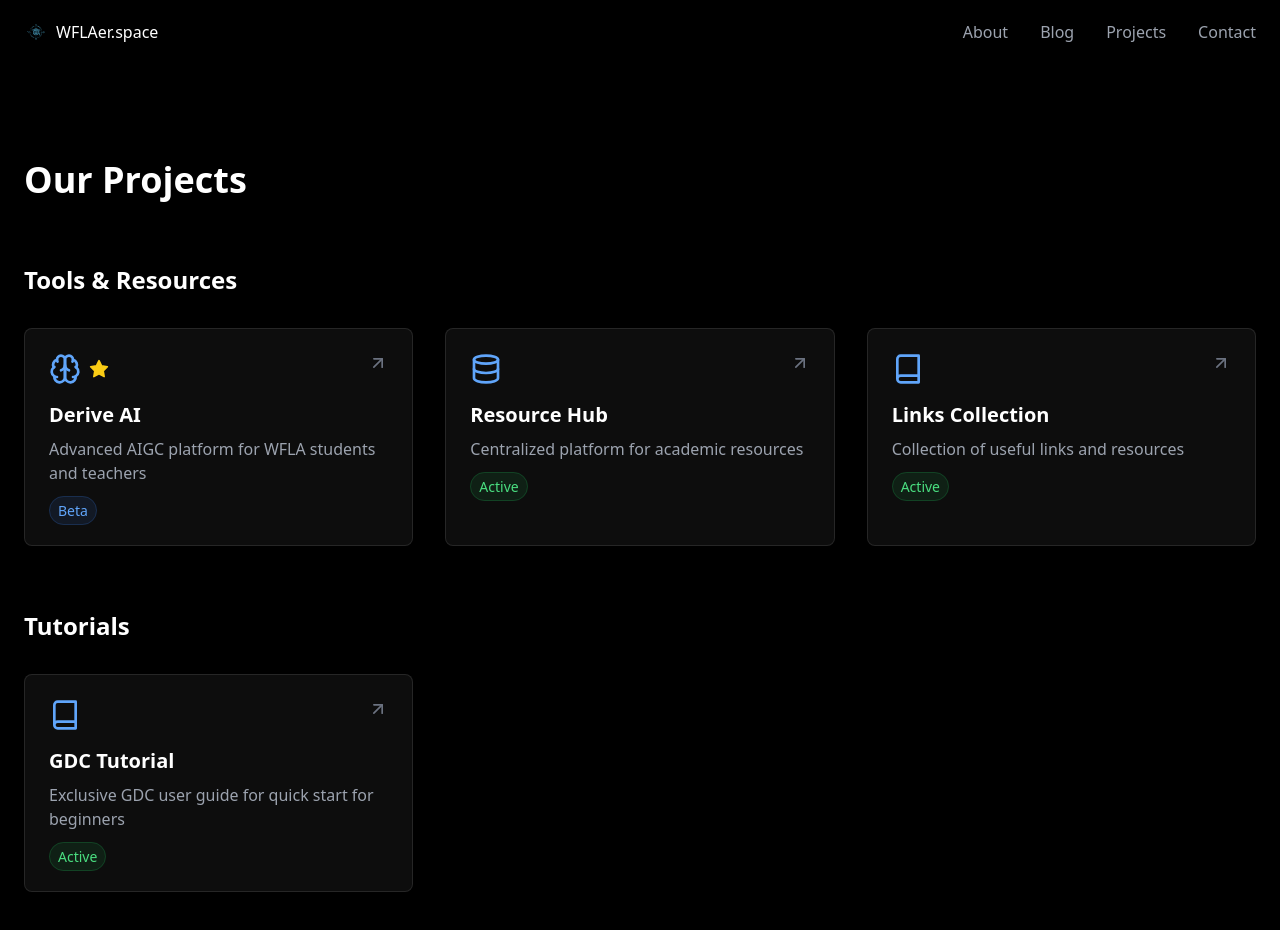
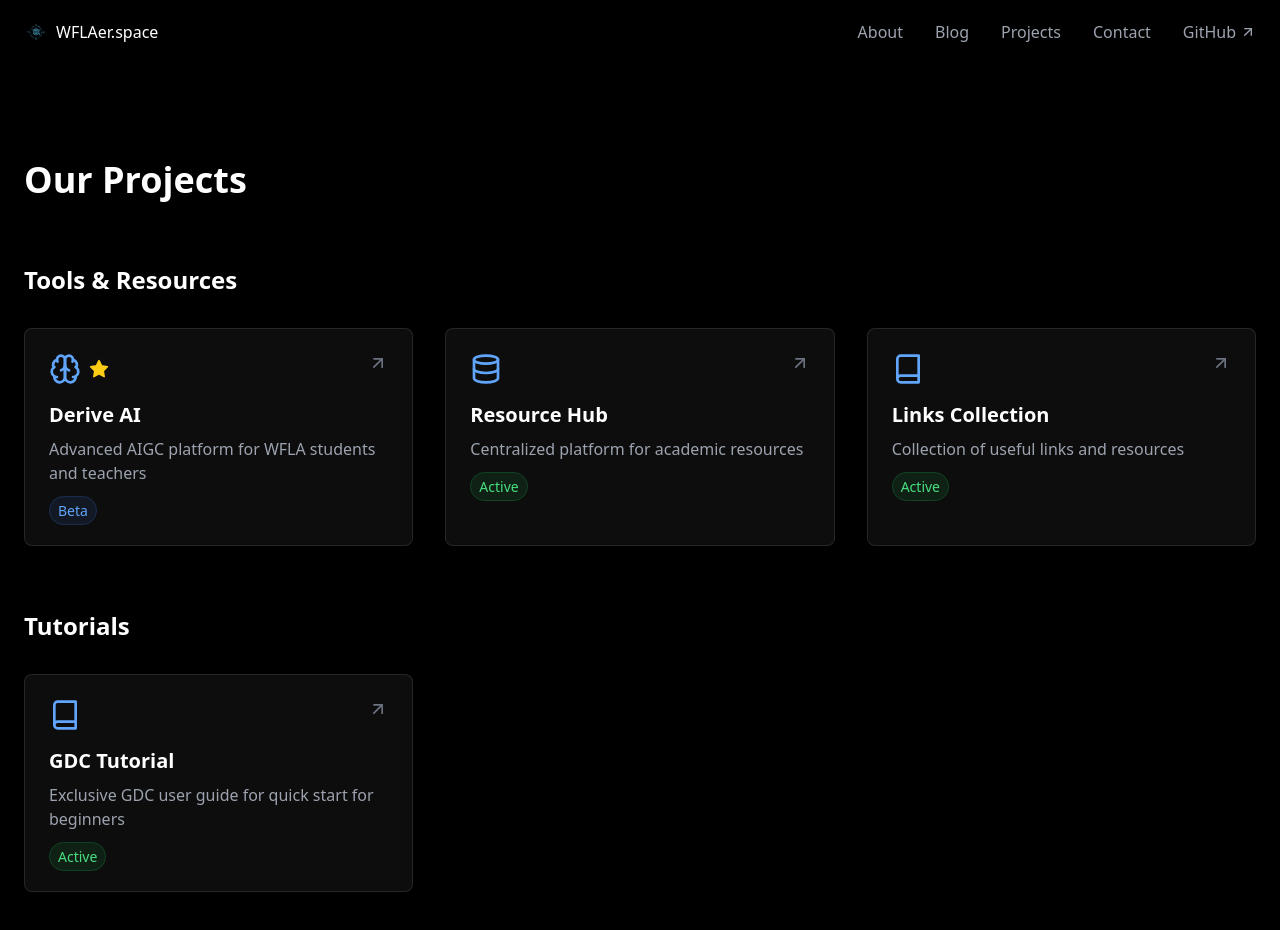
Before and after one commit to WFLAer-space/Home, a React (Vite) app: page /projects in a window 1280 px wide. Shown: the top 930 px of the page. Built offline with nearby package versions, Linux system fonts and the light colour scheme.

Commit message:
Update Navbar.tsx

```diff
--- a/src/components/Navbar.tsx
+++ b/src/components/Navbar.tsx
@@ -1,6 +1,6 @@
 import React, { useState, useEffect } from 'react';
 import { Link } from 'react-router-dom';
-import { Menu, X } from 'lucide-react';
+import { Menu, X, ArrowUpRight } from 'lucide-react';
 
 export default function Navbar() {
   const [isScrolled, setIsScrolled] = useState(false);
@@ -33,15 +33,23 @@ export default function Navbar() {
           <span className="font-medium">WFLAer.space</span>
         </Link>
 
-        {/* 桌面端导航菜单 */}
+        {/* Desktop navigation menu */}
         <div className="hidden md:flex items-center space-x-8">
           <Link to="/about" className="text-gray-400 hover:text-white transition-colors">About</Link>
           <Link to="/blog" className="text-gray-400 hover:text-white transition-colors">Blog</Link>
           <Link to="/projects" className="text-gray-400 hover:text-white transition-colors">Projects</Link>
           <Link to="/contact" className="text-gray-400 hover:text-white transition-colors">Contact</Link>
+          <a
+            href="https://github.com/WFLAer-space"
+            target="_blank"
+            rel="noopener noreferrer"
+            className="text-gray-400 hover:text-white transition-colors inline-flex items-center"
+          >
+            GitHub <ArrowUpRight className="w-4 h-4 ml-1" />
+          </a>
         </div>
 
-        {/* 移动端菜单按钮 */}
+        {/* Mobile menu button */}
         <button
           className="md:hidden text-gray-400 hover:text-white transition-colors"
           onClick={toggleMenu}
@@ -51,7 +59,7 @@ export default function Navbar() {
         </button>
       </div>
 
-      {/* 移动端下拉菜单 */}
+      {/* Mobile dropdown menu */}
       <div className={`md:hidden absolute top-16 left-0 right-0 bg-black/95 backdrop-blur-lg transition-all duration-300 ${
         isMenuOpen ? 'opacity-100 visible' : 'opacity-0 invisible'
       }`}>
@@ -84,6 +92,15 @@ export default function Navbar() {
           >
             Contact
           </Link>
+          <a
+            href="https://github.com/WFLAer-space"
+            target="_blank"
+            rel="noopener noreferrer"
+            className="block text-gray-400 hover:text-white transition-colors py-2 inline-flex items-center"
+            onClick={() => setIsMenuOpen(false)}
+          >
+            GitHub <ArrowUpRight className="w-4 h-4 ml-1" />
+          </a>
         </div>
       </div>
     </nav>
```
